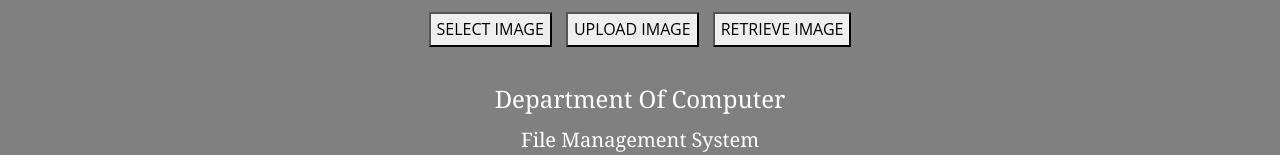
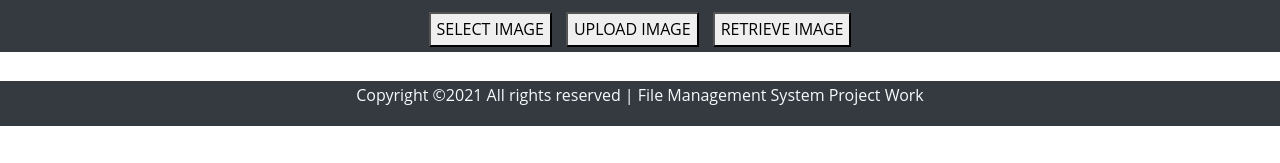
Before and after one commit to Esosun/practical-work, a plain HTML site: page public/examsandrecords.html in a window 1280 px wide. Shown: the part 790-953 px from the top of the page. After the commit the page ends 916 px from the top, so only its background shows below. Drawn offline with Linux system fonts and the light colour scheme.

Commit message:
Update examsandrecords.html

```diff
--- a/public/examsandrecords.html
+++ b/public/examsandrecords.html
@@ -32,7 +32,7 @@
         </ul>
       </div>
     </nav>
-    <div style="background-color: grey; " class=" text-center w-100">
+    <div class=" text-center w-100 bg-dark">
 
     <h1> Captain Elechi Amadi Polytechnic </h1>
     <h2> Department Of Computer </h2>
@@ -45,12 +45,16 @@
     <button id="upload">Upload Image</button>
     <button id="retrieve">Retrieve Image</button>
 </center>
+</div>
 <br>
-<div style="background-color: grey; " class=" text-center w-100">
-    <h4 style="color: white;"> Department Of Computer </h4>
-    <h5 style="color: white;">File Management System</h5>
-    </div>
-</div>
+<footer class="bg-dark">
+
+  <div class="row">
+    <div class="col-md-12 text-center text-light">
+      <p>
+Copyright &copy;<script>document.write(new Date().getFullYear());</script> All rights reserved | File Management System Project Work
+
+</footer>
 
     <!-- Firebase SDK -->
 
```
